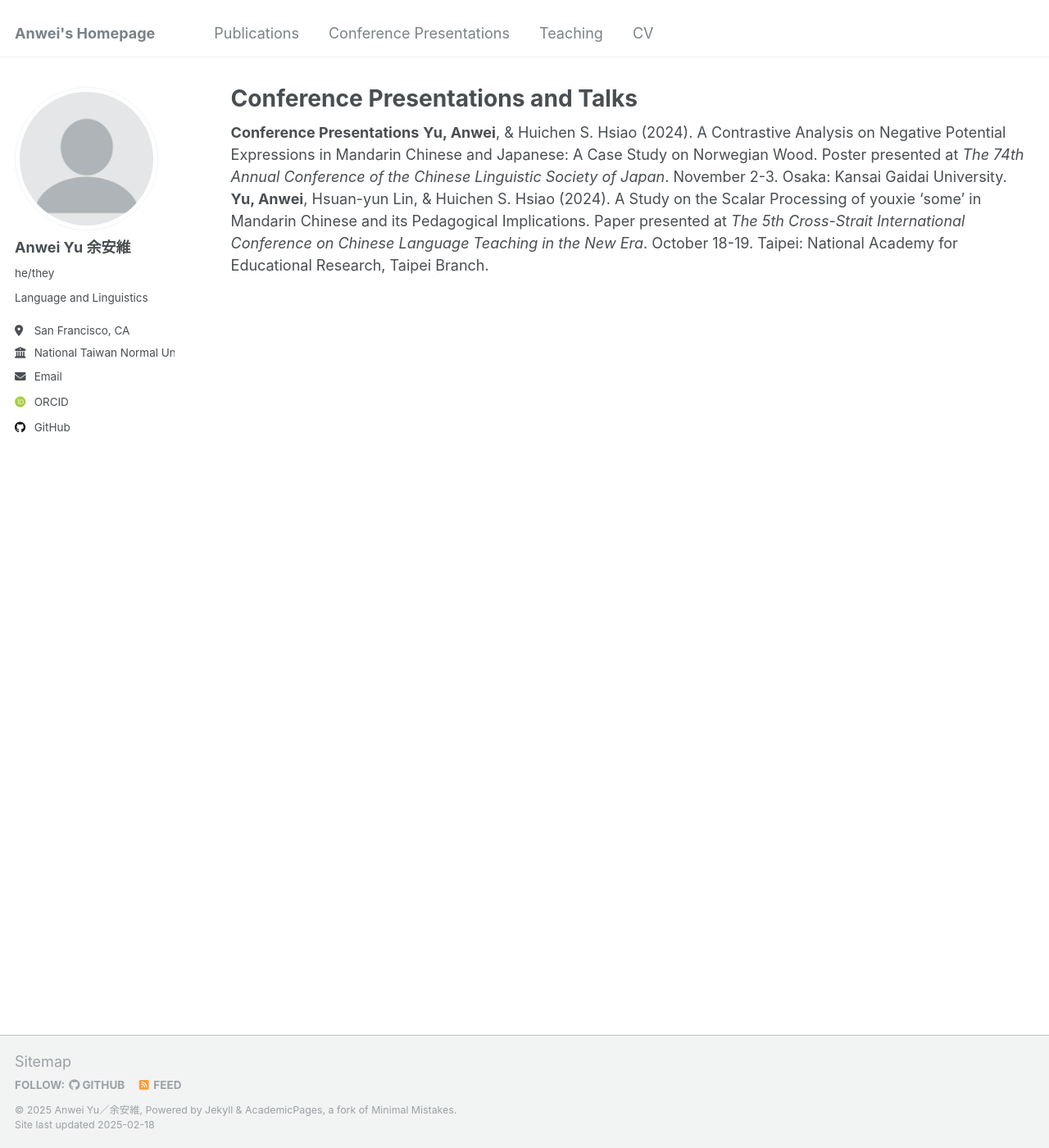
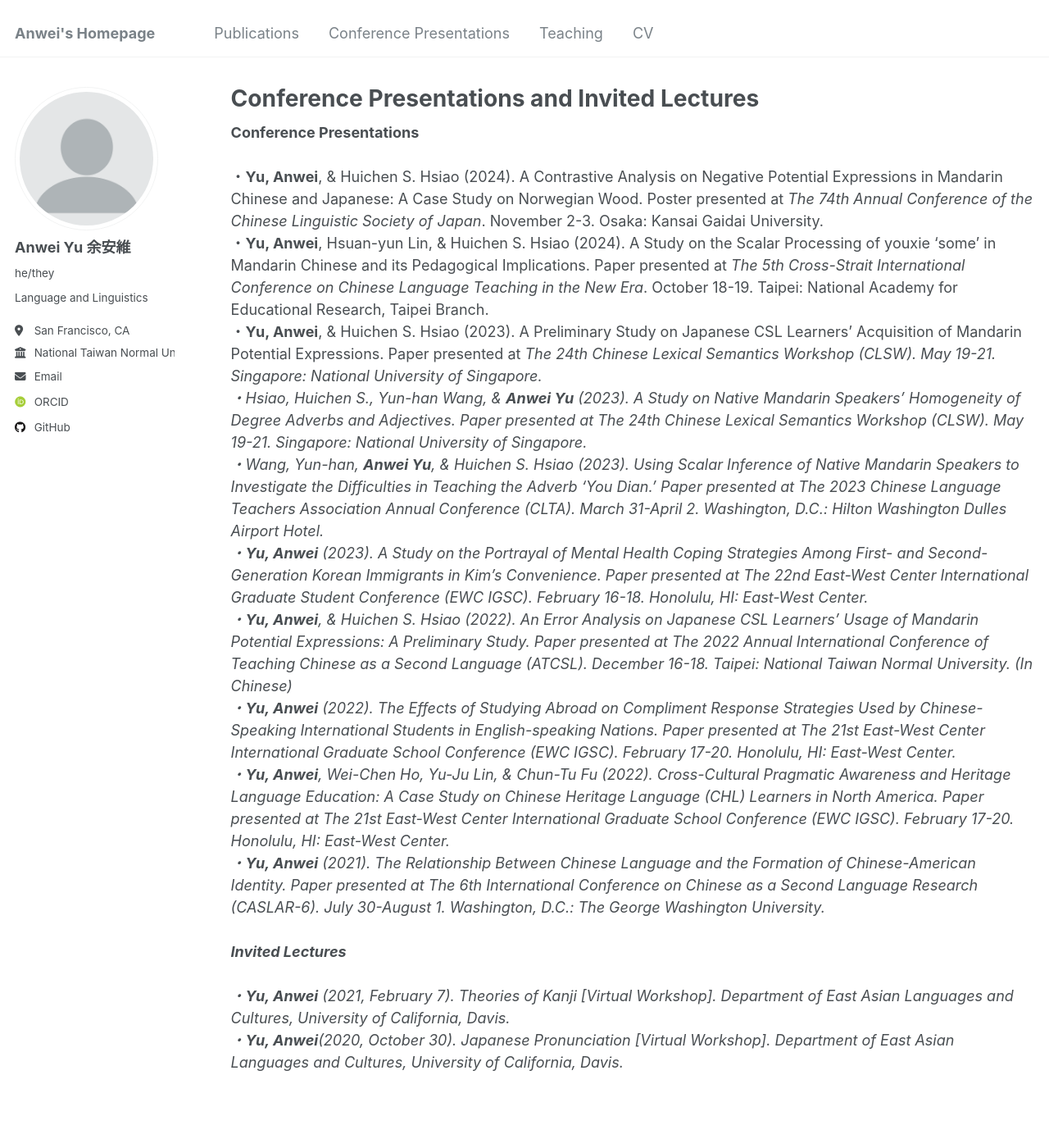
Before and after one commit to anweiyu/anweiyu.github.io, a Jekyll site: the page built from _pages/talks.html, in a window 1280 px wide and 1400 px high. Shown: the whole window at 82% size. Built offline with Jekyll 4.4.1, drawn with Linux system fonts in a browser that asks for light colours; some web fonts are replaced.

Commit message:
Update talks.html

```diff
--- a/_pages/talks.html
+++ b/_pages/talks.html
@@ -1,10 +1,21 @@
 ---
 layout: archive
-title: "Conference Presentations and Talks"
+title: "Conference Presentations and Invited Lectures"
 permalink: /talks/
 author_profile: true
 ---
 
-<strong>Conference Presentations</strong>
-<strong>Yu, Anwei</strong>, & Huichen S. Hsiao (2024). A Contrastive Analysis on Negative Potential Expressions in Mandarin Chinese and Japanese: A Case Study on Norwegian Wood. Poster presented at <em>The 74th Annual Conference of the Chinese Linguistic Society of Japan</em>. November 2-3. Osaka: Kansai Gaidai University.<br>
-<strong>Yu, Anwei</strong>, Hsuan-yun Lin, & Huichen S. Hsiao (2024). A Study on the Scalar Processing of youxie ‘some’ in Mandarin Chinese and its Pedagogical Implications. Paper presented at <em>The 5th Cross-Strait International Conference on Chinese Language Teaching in the New Era</em>. October 18-19. Taipei: National Academy for Educational Research, Taipei Branch.
+<strong>Conference Presentations</strong><br><br>
+・<strong>Yu, Anwei</strong>, & Huichen S. Hsiao (2024). A Contrastive Analysis on Negative Potential Expressions in Mandarin Chinese and Japanese: A Case Study on Norwegian Wood. Poster presented at <em>The 74th Annual Conference of the Chinese Linguistic Society of Japan</em>. November 2-3. Osaka: Kansai Gaidai University.<br>
+・<strong>Yu, Anwei</strong>, Hsuan-yun Lin, & Huichen S. Hsiao (2024). A Study on the Scalar Processing of youxie ‘some’ in Mandarin Chinese and its Pedagogical Implications. Paper presented at <em>The 5th Cross-Strait International Conference on Chinese Language Teaching in the New Era</em>. October 18-19. Taipei: National Academy for Educational Research, Taipei Branch.<br>
+・<strong>Yu, Anwei</strong>, & Huichen S. Hsiao (2023). A Preliminary Study on Japanese CSL Learners’ Acquisition of Mandarin Potential Expressions. Paper presented at <em>The 24th Chinese Lexical Semantics Workshop (CLSW)<em/>. May 19-21. Singapore: National University of Singapore.<br>
+・Hsiao, Huichen S., Yun-han Wang, & <strong>Anwei Yu</strong> (2023). A Study on Native Mandarin Speakers’ Homogeneity of Degree Adverbs and Adjectives. Paper presented at <em>The 24th Chinese Lexical Semantics Workshop (CLSW)<em/>. May 19-21. Singapore: National University of Singapore.<br>
+・Wang, Yun-han, <strong>Anwei Yu</strong>, & Huichen S. Hsiao (2023). Using Scalar Inference of Native Mandarin Speakers to Investigate the Difficulties in Teaching the Adverb ‘You Dian.’ Paper presented at <em>The 2023 Chinese Language Teachers Association Annual Conference (CLTA)</em>. March 31-April 2. Washington, D.C.: Hilton Washington Dulles Airport Hotel.<br>
+・<strong>Yu, Anwei</strong> (2023). A Study on the Portrayal of Mental Health Coping Strategies Among First- and Second-Generation Korean Immigrants in Kim’s Convenience. Paper presented at <em>The 22nd East-West Center International Graduate Student Conference (EWC IGSC)</em>. February 16-18. Honolulu, HI: East-West Center.<br>
+・<strong>Yu, Anwei</strong>, & Huichen S. Hsiao (2022). An Error Analysis on Japanese CSL Learners’ Usage of Mandarin Potential Expressions: A Preliminary Study. Paper presented at <em>The 2022 Annual International Conference of Teaching Chinese as a Second Language (ATCSL)</em>. December 16-18. Taipei: National Taiwan Normal University. (In Chinese)<br>
+・<strong>Yu, Anwei</strong> (2022). The Effects of Studying Abroad on Compliment Response Strategies Used by Chinese-Speaking International Students in English-speaking Nations. Paper presented at <em>The 21st East-West Center International Graduate School Conference (EWC IGSC)</em>. February 17-20. Honolulu, HI: East-West Center.<br>
+・<strong>Yu, Anwei</strong>, Wei-Chen Ho, Yu-Ju Lin, & Chun-Tu Fu (2022). Cross-Cultural Pragmatic Awareness and Heritage Language Education: A Case Study on Chinese Heritage Language (CHL) Learners in North America. Paper presented at <em>The 21st East-West Center International Graduate School Conference (EWC IGSC)</em>. February 17-20. Honolulu, HI: East-West Center.<br>
+・<strong>Yu, Anwei</strong> (2021). The Relationship Between Chinese Language and the Formation of Chinese-American Identity. Paper presented at <em>The 6th International Conference on Chinese as a Second Language Research (CASLAR-6)</em>. July 30-August 1. Washington, D.C.: The George Washington University.</em><br><br>
+<strong>Invited Lectures</strong><br><br>
+・<strong>Yu, Anwei</strong> (2021, February 7). <em>Theories of Kanji</em> [Virtual Workshop]. Department of East Asian Languages and Cultures, University of California, Davis.<br>
+・<strong>Yu, Anwei</strong>(2020, October 30). <em>Japanese Pronunciation</em> [Virtual Workshop]. Department of East Asian Languages and Cultures, University of California, Davis.
```
